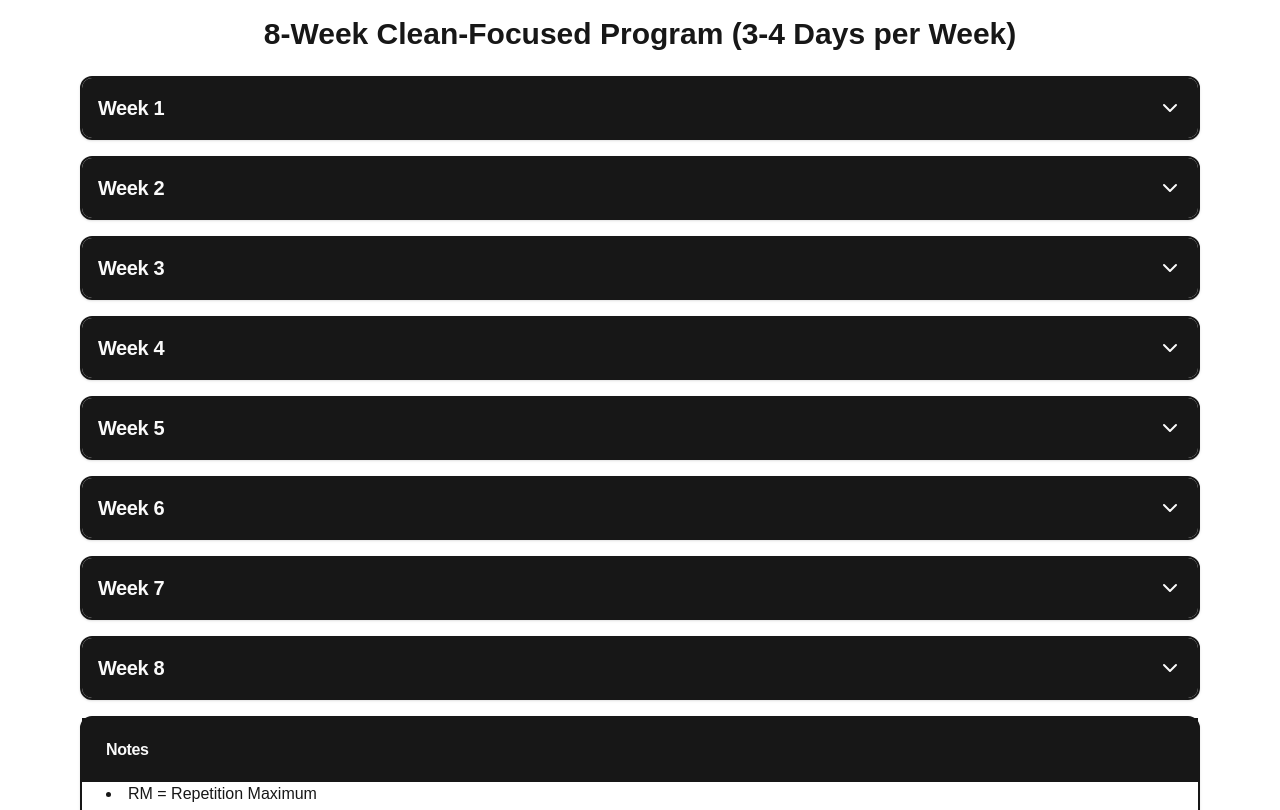
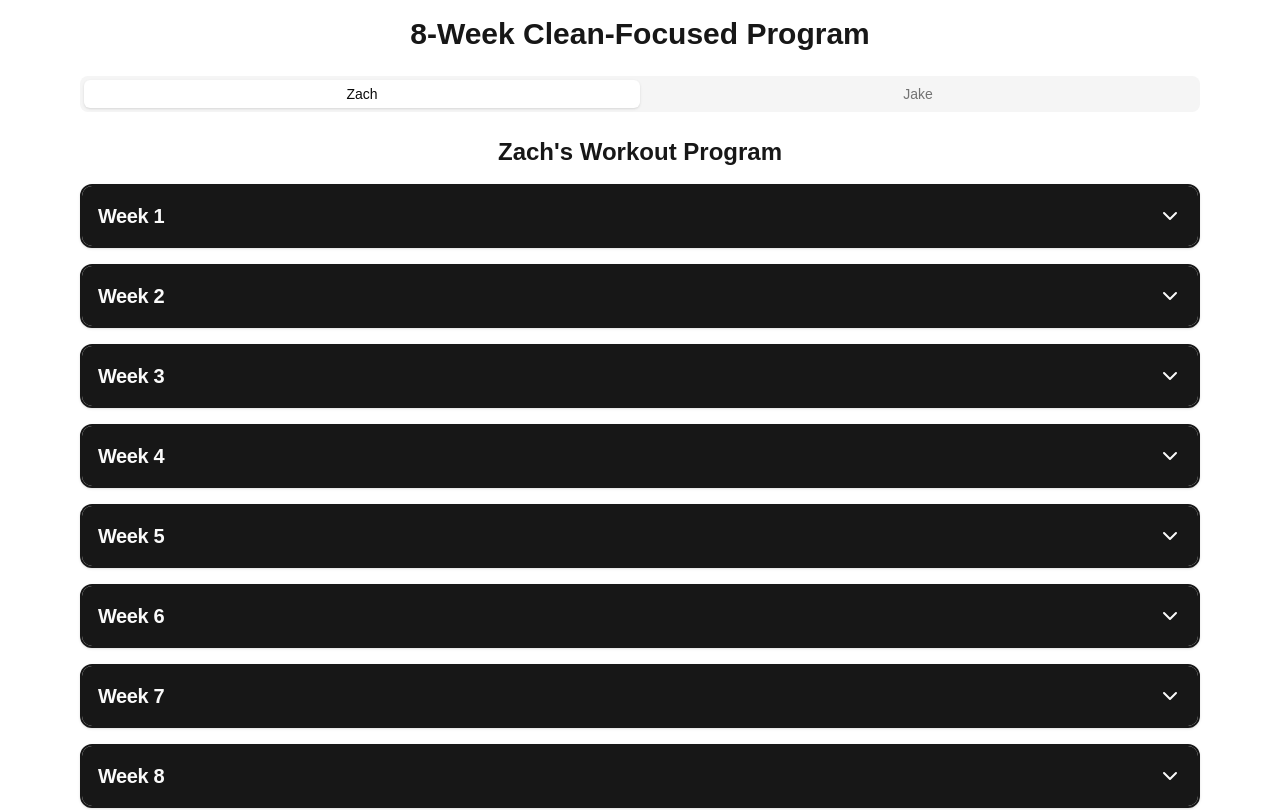
Before and after one commit to zacharyst10/workout-tracker, a Next.js app: page / in a window 1280 px wide. Shown: the top 810 px of the page. Built offline with nearby package versions, Linux system fonts and the light colour scheme.

Commit message:
added users

```diff
--- a/app/page.tsx
+++ b/app/page.tsx
@@ -1,5 +1,5 @@
-import { WorkoutProgramComponent } from "@/components/workout-program"
+import WorkoutProgramTabs from "@/components/workout-program";
 
 export default function Page() {
-  return <WorkoutProgramComponent />
+  return <WorkoutProgramTabs />;
 }
--- /dev/null
+++ b/components/ui/checkbox.tsx
@@ -0,0 +1,30 @@
+"use client"
+
+import * as React from "react"
+import * as CheckboxPrimitive from "@radix-ui/react-checkbox"
+import { CheckIcon } from "@radix-ui/react-icons"
+
+import { cn } from "@/lib/utils"
+
+const Checkbox = React.forwardRef<
+  React.ElementRef<typeof CheckboxPrimitive.Root>,
+  React.ComponentPropsWithoutRef<typeof CheckboxPrimitive.Root>
+>(({ className, ...props }, ref) => (
+  <CheckboxPrimitive.Root
+    ref={ref}
+    className={cn(
+      "peer h-4 w-4 shrink-0 rounded-sm border border-primary shadow focus-visible:outline-none focus-visible:ring-1 focus-visible:ring-ring disabled:cursor-not-allowed disabled:opacity-50 data-[state=checked]:bg-primary data-[state=checked]:text-primary-foreground",
+      className
+    )}
+    {...props}
+  >
+    <CheckboxPrimitive.Indicator
+      className={cn("flex items-center justify-center text-current")}
+    >
+      <CheckIcon className="h-4 w-4" />
+    </CheckboxPrimitive.Indicator>
+  </CheckboxPrimitive.Root>
+))
+Checkbox.displayName = CheckboxPrimitive.Root.displayName
+
+export { Checkbox }
--- /dev/null
+++ b/components/ui/tabs.tsx
@@ -0,0 +1,55 @@
+"use client"
+
+import * as React from "react"
+import * as TabsPrimitive from "@radix-ui/react-tabs"
+
+import { cn } from "@/lib/utils"
+
+const Tabs = TabsPrimitive.Root
+
+const TabsList = React.forwardRef<
+  React.ElementRef<typeof TabsPrimitive.List>,
+  React.ComponentPropsWithoutRef<typeof TabsPrimitive.List>
+>(({ className, ...props }, ref) => (
+  <TabsPrimitive.List
+    ref={ref}
+    className={cn(
+      "inline-flex h-9 items-center justify-center rounded-lg bg-muted p-1 text-muted-foreground",
+      className
+    )}
+    {...props}
+  />
+))
+TabsList.displayName = TabsPrimitive.List.displayName
+
+const TabsTrigger = React.forwardRef<
+  React.ElementRef<typeof TabsPrimitive.Trigger>,
+  React.ComponentPropsWithoutRef<typeof TabsPrimitive.Trigger>
+>(({ className, ...props }, ref) => (
+  <TabsPrimitive.Trigger
+    ref={ref}
+    className={cn(
+      "inline-flex items-center justify-center whitespace-nowrap rounded-md px-3 py-1 text-sm font-medium ring-offset-background transition-all focus-visible:outline-none focus-visible:ring-2 focus-visible:ring-ring focus-visible:ring-offset-2 disabled:pointer-events-none disabled:opacity-50 data-[state=active]:bg-background data-[state=active]:text-foreground data-[state=active]:shadow",
+      className
+    )}
+    {...props}
+  />
+))
+TabsTrigger.displayName = TabsPrimitive.Trigger.displayName
+
+const TabsContent = React.forwardRef<
+  React.ElementRef<typeof TabsPrimitive.Content>,
+  React.ComponentPropsWithoutRef<typeof TabsPrimitive.Content>
+>(({ className, ...props }, ref) => (
+  <TabsPrimitive.Content
+    ref={ref}
+    className={cn(
+      "mt-2 ring-offset-background focus-visible:outline-none focus-visible:ring-2 focus-visible:ring-ring focus-visible:ring-offset-2",
+      className
+    )}
+    {...props}
+  />
+))
+TabsContent.displayName = TabsPrimitive.Content.displayName
+
+export { Tabs, TabsList, TabsTrigger, TabsContent }
--- a/components/workout-program.tsx
+++ b/components/workout-program.tsx
@@ -1,6 +1,6 @@
 "use client";
 
-import { useState } from "react";
+import { useEffect, useState } from "react";
 import { ChevronDown, ChevronUp } from "lucide-react";
 import { Card, CardContent, CardHeader, CardTitle } from "@/components/ui/card";
 import {
@@ -11,6 +11,8 @@ import {
   TableHeader,
   TableRow,
 } from "@/components/ui/table";
+import { Tabs, TabsContent, TabsList, TabsTrigger } from "./ui/tabs";
+import { Checkbox } from "./ui/checkbox";
 
 const workoutData = [
   {
@@ -491,7 +493,6 @@ const workoutData = [
     ],
   },
 ];
-
 const colors = [
   "bg-pink-100 hover:bg-pink-200",
   "bg-purple-100 hover:bg-purple-200",
@@ -499,9 +500,19 @@ const colors = [
   "bg-green-100 hover:bg-green-200",
 ];
 
-export function WorkoutProgramComponent() {
+type User = "Zach" | "Jake";
+
+function WorkoutProgram({ user }: { user: User }) {
   const [expandedWeeks, setExpandedWeeks] = useState<number[]>([]);
   const [expandedDays, setExpandedDays] = useState<string[]>([]);
+  const [progress, setProgress] = useState<Record<string, boolean>>({});
+
+  useEffect(() => {
+    const storedProgress = localStorage.getItem(`workoutProgress-${user}`);
+    if (storedProgress) {
+      setProgress(JSON.parse(storedProgress));
+    }
+  }, [user]);
 
   const toggleWeek = (week: number) => {
     setExpandedWeeks((prev) =>
@@ -517,11 +528,22 @@ export function WorkoutProgramComponent() {
     );
   };
 
+  const toggleExercise = (exerciseId: string) => {
+    setProgress((prev) => {
+      const newProgress = { ...prev, [exerciseId]: !prev[exerciseId] };
+      localStorage.setItem(
+        `workoutProgress-${user}`,
+        JSON.stringify(newProgress)
+      );
+      return newProgress;
+    });
+  };
+
   return (
-    <div className="max-w-6xl mx-auto p-4 space-y-4">
-      <h1 className="text-3xl font-bold text-center mb-6 text-primary">
-        8-Week Clean-Focused Program (3-4 Days per Week)
-      </h1>
+    <div className="space-y-4">
+      <h2 className="text-2xl font-bold text-center mb-4 text-primary">
+        {user}&apos;s Workout Program
+      </h2>
       {workoutData.map((week) => (
         <Card
           key={week.week}
@@ -563,17 +585,29 @@ export function WorkoutProgramComponent() {
                         <TableRow>
                           <TableHead className="w-1/2">Exercise</TableHead>
                           <TableHead>Sets/Reps/Intensity</TableHead>
+                          <TableHead className="w-24">Completed</TableHead>
                         </TableRow>
                       </TableHeader>
                       <TableBody>
-                        {day.exercises.map((exercise, index) => (
-                          <TableRow key={index}>
-                            <TableCell className="font-medium">
-                              {exercise.name}
-                            </TableCell>
-                            <TableCell>{exercise.sets}</TableCell>
-                          </TableRow>
-                        ))}
+                        {day.exercises.map((exercise, exerciseIndex) => {
+                          const exerciseId = `${user}-${week.week}-${day.day}-${exerciseIndex}`;
+                          return (
+                            <TableRow key={exerciseIndex}>
+                              <TableCell className="font-medium">
+                                {exercise.name}
+                              </TableCell>
+                              <TableCell>{exercise.sets}</TableCell>
+                              <TableCell>
+                                <Checkbox
+                                  checked={progress[exerciseId] || false}
+                                  onCheckedChange={() =>
+                                    toggleExercise(exerciseId)
+                                  }
+                                />
+                              </TableCell>
+                            </TableRow>
+                          );
+                        })}
                       </TableBody>
                     </Table>
                   )}
@@ -583,6 +617,45 @@ export function WorkoutProgramComponent() {
           )}
         </Card>
       ))}
+    </div>
+  );
+}
+
+export default function WorkoutProgramTabs() {
+  const [activeTab, setActiveTab] = useState<User>("Zach");
+
+  useEffect(() => {
+    const storedTab = localStorage.getItem("activeWorkoutTab") as User | null;
+    if (storedTab) {
+      setActiveTab(storedTab);
+    }
+  }, []);
+
+  const handleTabChange = (tab: User) => {
+    setActiveTab(tab);
+    localStorage.setItem("activeWorkoutTab", tab);
+  };
+
+  return (
+    <div className="max-w-6xl mx-auto p-4 space-y-4">
+      <h1 className="text-3xl font-bold text-center mb-6 text-primary">
+        8-Week Clean-Focused Program
+      </h1>
+      <Tabs
+        value={activeTab}
+        onValueChange={handleTabChange as (value: string) => void}
+      >
+        <TabsList className="grid w-full grid-cols-2 mb-6">
+          <TabsTrigger value="Zach">Zach</TabsTrigger>
+          <TabsTrigger value="Jake">Jake</TabsTrigger>
+        </TabsList>
+        <TabsContent value="Zach">
+          <WorkoutProgram user="Zach" />
+        </TabsContent>
+        <TabsContent value="Jake">
+          <WorkoutProgram user="Jake" />
+        </TabsContent>
+      </Tabs>
       <Card className="mt-6 border-2 border-primary">
         <CardHeader className="bg-primary text-primary-foreground">
           <CardTitle>Notes</CardTitle>
--- a/package.json
+++ b/package.json
@@ -9,7 +9,9 @@
     "lint": "next lint"
   },
   "dependencies": {
+    "@radix-ui/react-checkbox": "^1.1.2",
     "@radix-ui/react-icons": "^1.3.0",
+    "@radix-ui/react-tabs": "^1.1.1",
     "class-variance-authority": "^0.7.0",
     "clsx": "^2.1.1",
     "lucide-react": "^0.452.0",
```
Also changed, not shown: 1 other file (tests, documents, lock files or other folders).
